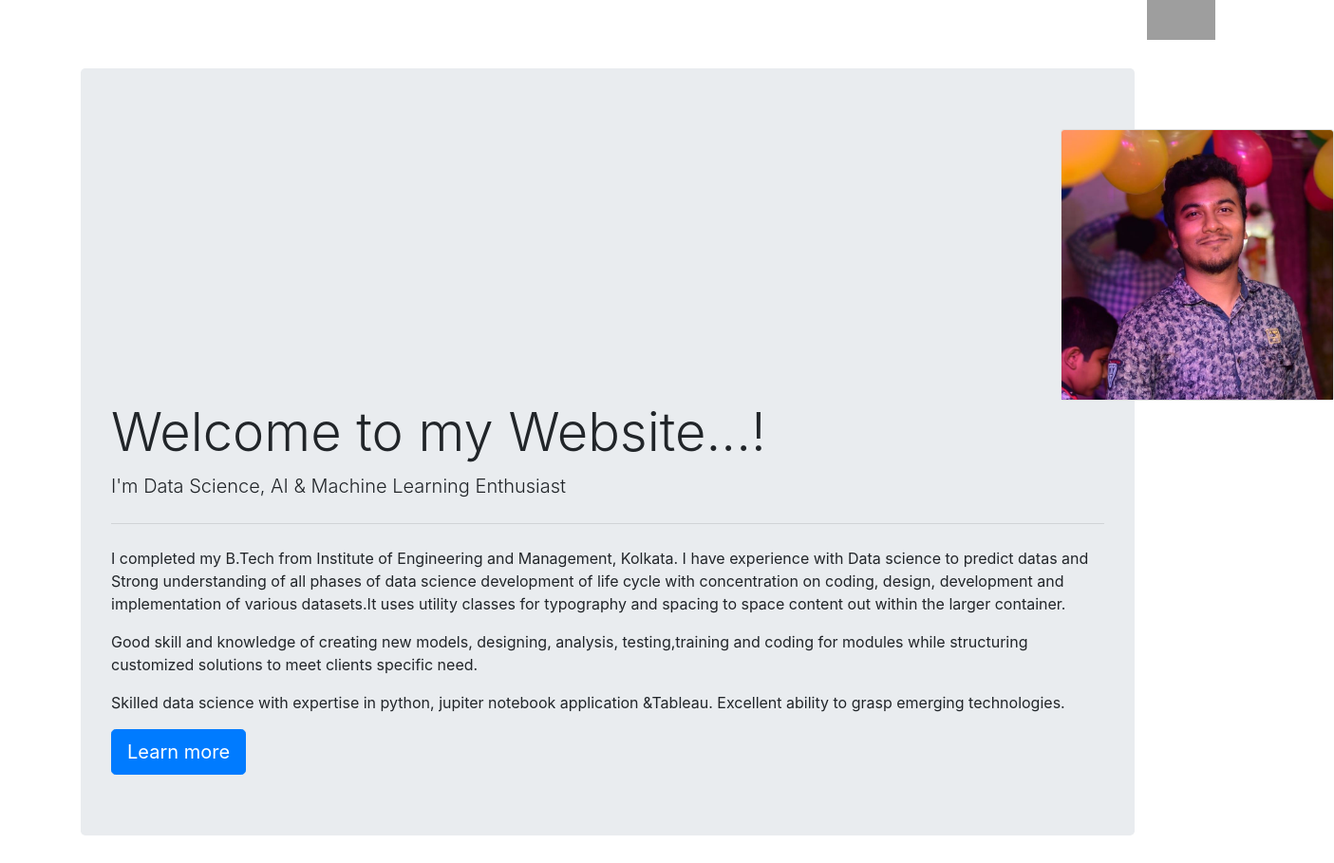
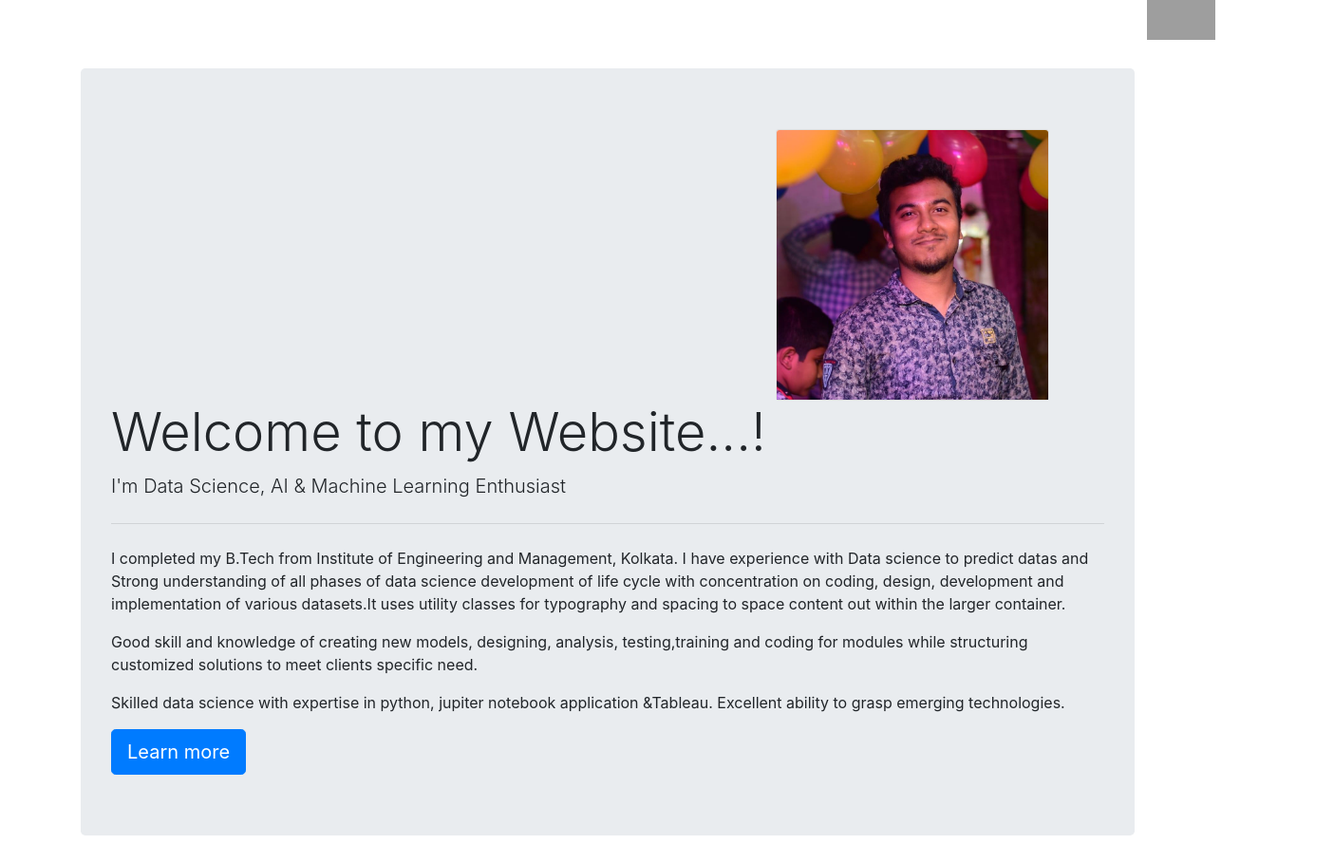
Before and after one commit to partho1999/portfolio, a plain HTML site: page index.html in a window 1280 px wide. Shown: the part 998-1907 px from the top of the page at 95% size, 1405 px wide, since content can reach past the window. Drawn offline with nearby package versions, Linux system fonts and the light colour scheme; grey boxes are pictures that could not be loaded.

Commit message:
Update index.html

```diff
--- a/index.html
+++ b/index.html
@@ -79,7 +79,7 @@
 </div>
 <div id ="profile"class="container">
   <div class="jumbotron">
-    <div class="card" style="width: 18rem; margin-left:1000px; ">
+    <div class="card" style="width: 18rem; margin-left:700px; ">
   <img src="cover4.jpg" class="card-img-top" alt="...">
 </div>
   <h1 class="display-4">Welcome to my Website...!</h1>
```
